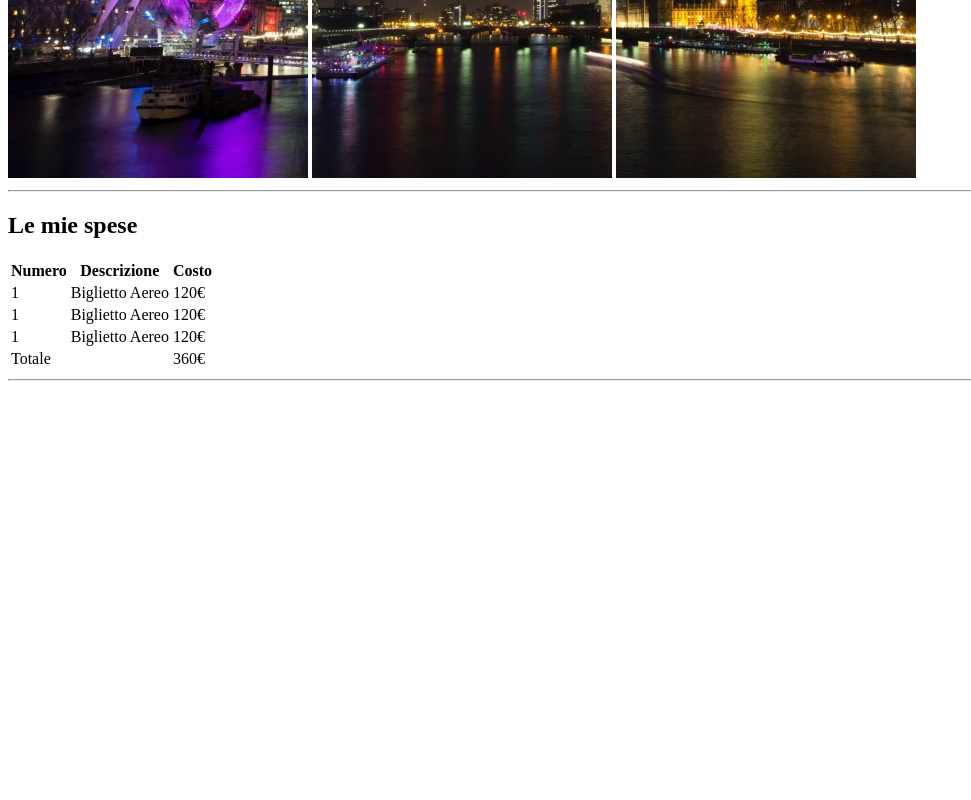
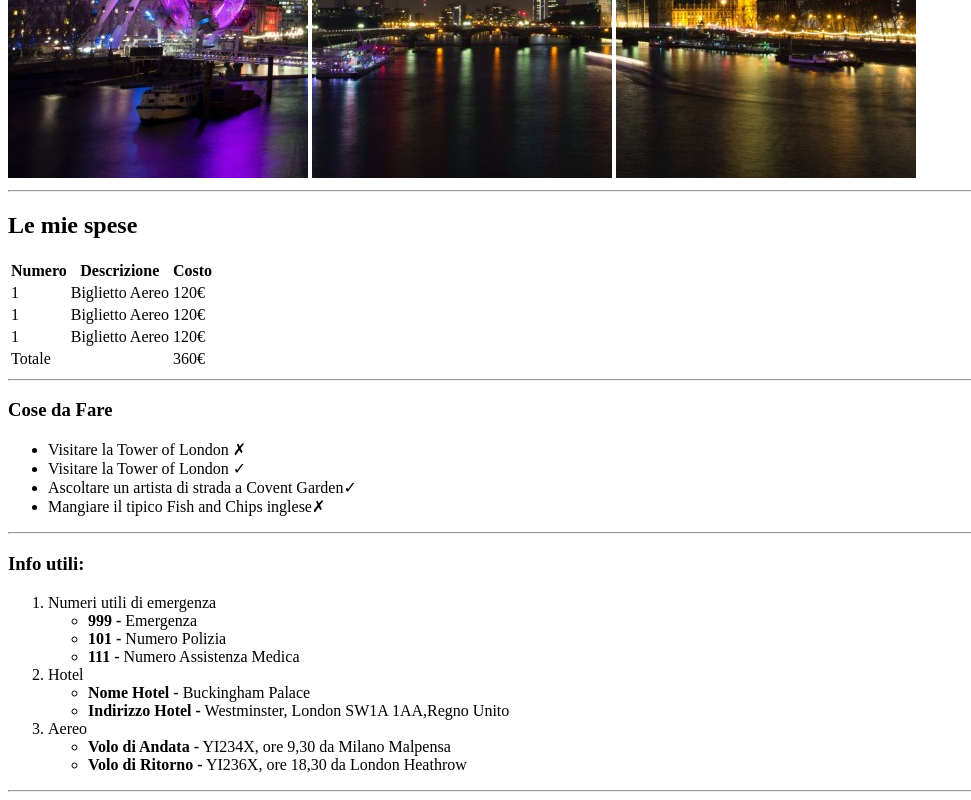
Before and after one commit to RenatoConfuorto/html-london-trip, a plain HTML site: page index.html in a window 1280 px wide. Shown: the part 502-1302 px from the top of the page, without its empty margins (0-971 px from the left). Before the commit the page ends 891 px from the top, so only its background shows below. Drawn offline with Linux system fonts and the light colour scheme.

Commit message:
addInfo&T_D_List

```diff
--- a/index.html
+++ b/index.html
@@ -61,6 +61,48 @@
             <!-- /tabella -->
         </section>
         <hr>
+
+        <!-- To-Do-List -->
+        <section>
+            <h3>Cose da Fare</h3>
+            <ul>
+                <li>Visitare la Tower of London &#x2717;</li>
+                <li>Visitare la Tower of London &#10003;</li>
+                <li>Ascoltare un artista di strada a Covent Garden&#10003;</li>
+                <li>Mangiare il tipico Fish and Chips inglese&#x2717;</li>
+            </ul>
+        </section>
+        <hr>
+
+        <!-- INFO -->
+        <section>
+            <h3>Info utili:</h3>
+            <ol>
+                <li>Numeri utili di emergenza
+                    <ul>
+                        <li><strong>999 -</strong> Emergenza</li>
+                        <li><strong>101 -</strong> Numero Polizia</li>
+                        <li><strong>111 -</strong> Numero Assistenza Medica</li>
+                    </ul>
+                </li>
+
+                <li>Hotel
+                    <ul>
+                        <li><strong>Nome Hotel -</strong> Buckingham Palace</li>
+                        <li><strong>Indirizzo Hotel -</strong> Westminster, London SW1A 1AA,Regno Unito</li>
+                    </ul>
+                </li>
+
+                <li>Aereo
+                    <ul>
+                        <li><strong>Volo di Andata -</strong> YI234X, ore 9,30 da Milano Malpensa</li>
+                        <li><strong>Volo di Ritorno -</strong> YI236X, ore 18,30 da London Heathrow</li>
+
+                    </ul>
+                </li>
+            </ol>
+        </section>
+        <hr>
     </main>
 </body>
 </html>
```
